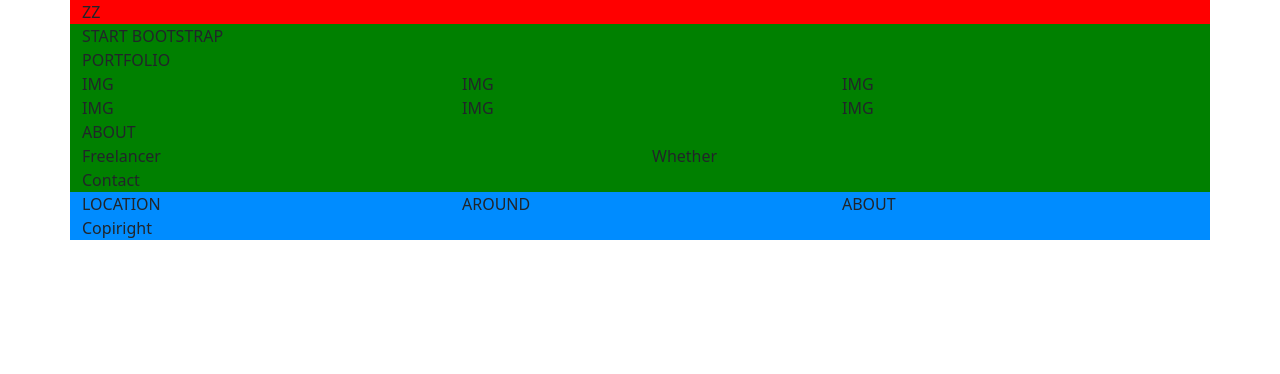
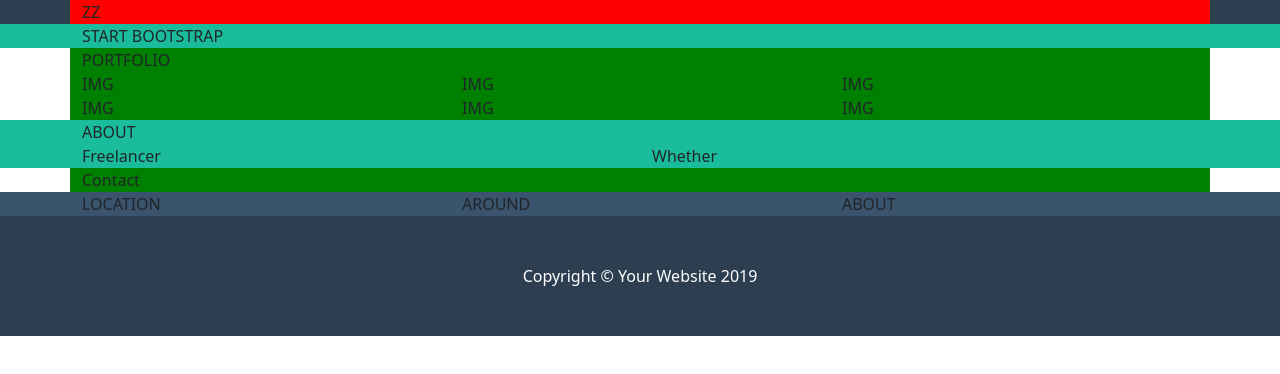
Before and after one commit to StefDev1801/html-css-bootstrap-freelancer, a plain HTML site: page index.html in a window 1280 px wide. Drawn offline with nearby package versions, Linux system fonts and the light colour scheme.

Commit message:
add background colors and copyright

```diff
--- a/index.html
+++ b/index.html
@@ -23,13 +23,16 @@
 
 
     <main id="site_main">
+        <section class="start_bootstrap">
             <div class="container">
                 <div class="row">
                     <div class="col">
                         START BOOTSTRAP
+
                     </div>
                 </div>
             </div>
+        </section>
         <!-- Portfolio-->
         <div class="container">
             <div class="row">
@@ -48,6 +51,8 @@
             </div>
         </div>
         <!-- About -->
+        <section class="about">
+
             <div class="container">
                 <div class="row">
                     <div class="col-12">
@@ -59,6 +64,7 @@
                     <div class="col-sm-12 col-md-6">Whether</div>
                 </div>
             </div>
+        </section>
         <!-- Contact me -->
         <div class="container">Contact</div>
     </main>
@@ -68,6 +74,8 @@
 
     <footer id="site_footer">
         <!-- Info -->
+        <section class="info">
+
             <div class="container">
                 <div class="row">
                     <div class="col-sm-12 col-md-4">LOCATION</div>
@@ -75,14 +83,14 @@
                     <div class="col-sm-12 col-md-4">ABOUT</div>
                 </div>
             </div>
+        </section>
+
         <!-- Copiright -->
-        <div class="container">
-            <div class="row">
-                <div class="col-12">
-                    Copiright
+        <section class="copyright">
+            <div class="container text-center py-5">
+                Copyright &copy; Your Website 2019
             </div>
-            </div>
-        </div>
+        </section>
     </footer>
     <!-- /#site_footer -->
 
--- a/style.css
+++ b/style.css
@@ -8,6 +8,9 @@
         >div{
             background-color: green;
         }
+        >aspee{
+            background-color: aqua;
+        }
     }
 
     > #site_footer{
@@ -16,3 +19,26 @@
         }
     }
 }
+
+:root{
+    --bootfr-darker:rgba(44, 62, 80, 1);
+    --bootfr-light:rgba(26, 188, 156, 1);
+    --bootfr-dark:rgba(58, 84, 109, 1);
+    --bootfr-lighter:rgba(255, 255, 255, 1);
+}
+#site_header{
+    background-color: var(--bootfr-darker);
+}
+.start_bootstrap{
+    background-color: var(--bootfr-light);
+}
+.about{
+    background-color: var(--bootfr-light);
+}
+.info{
+    background-color: var(--bootfr-dark);
+}
+.copyright{
+    background-color: var(--bootfr-darker);
+    color: white;
+}
```
Lines whose indentation alone changed are shown as unchanged.
